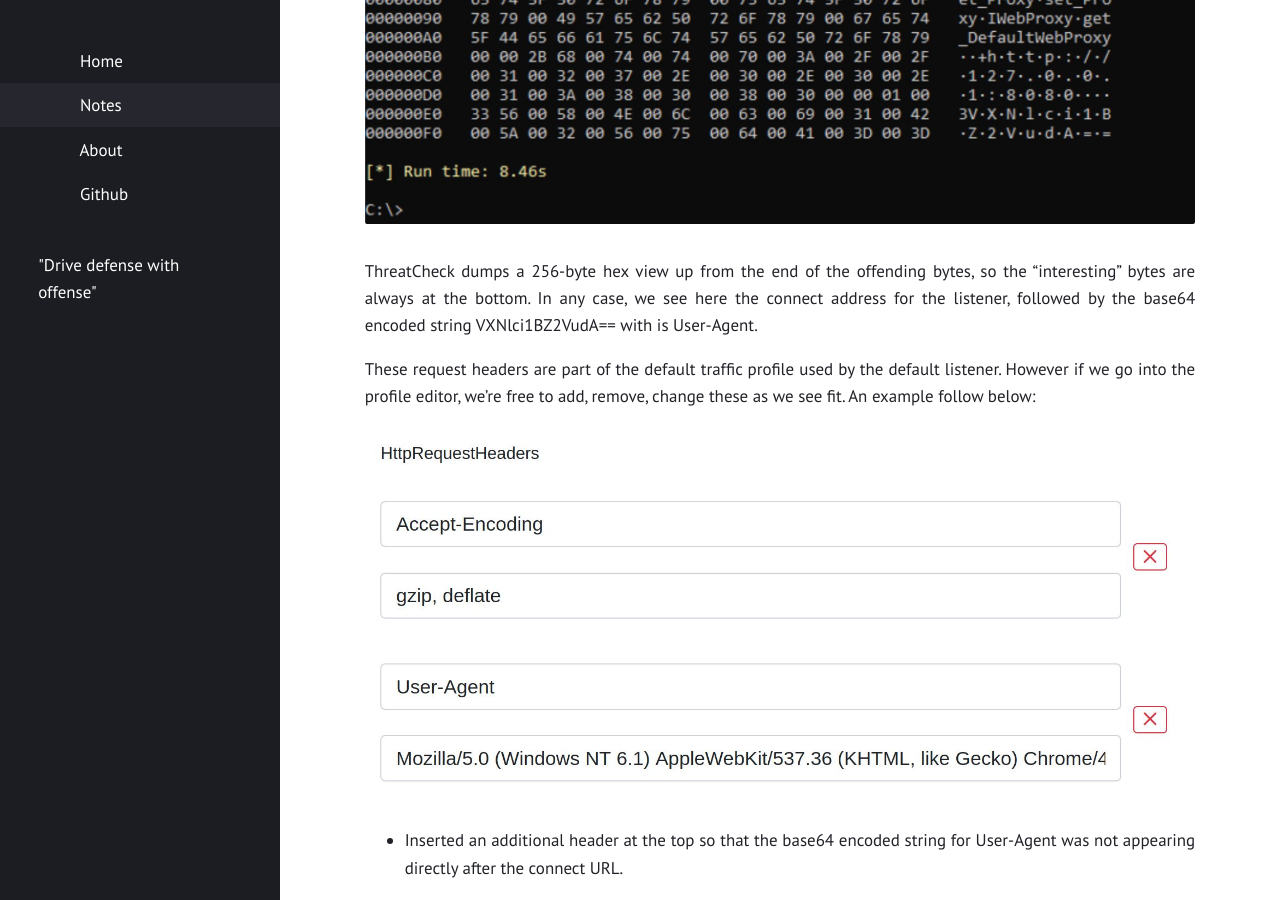
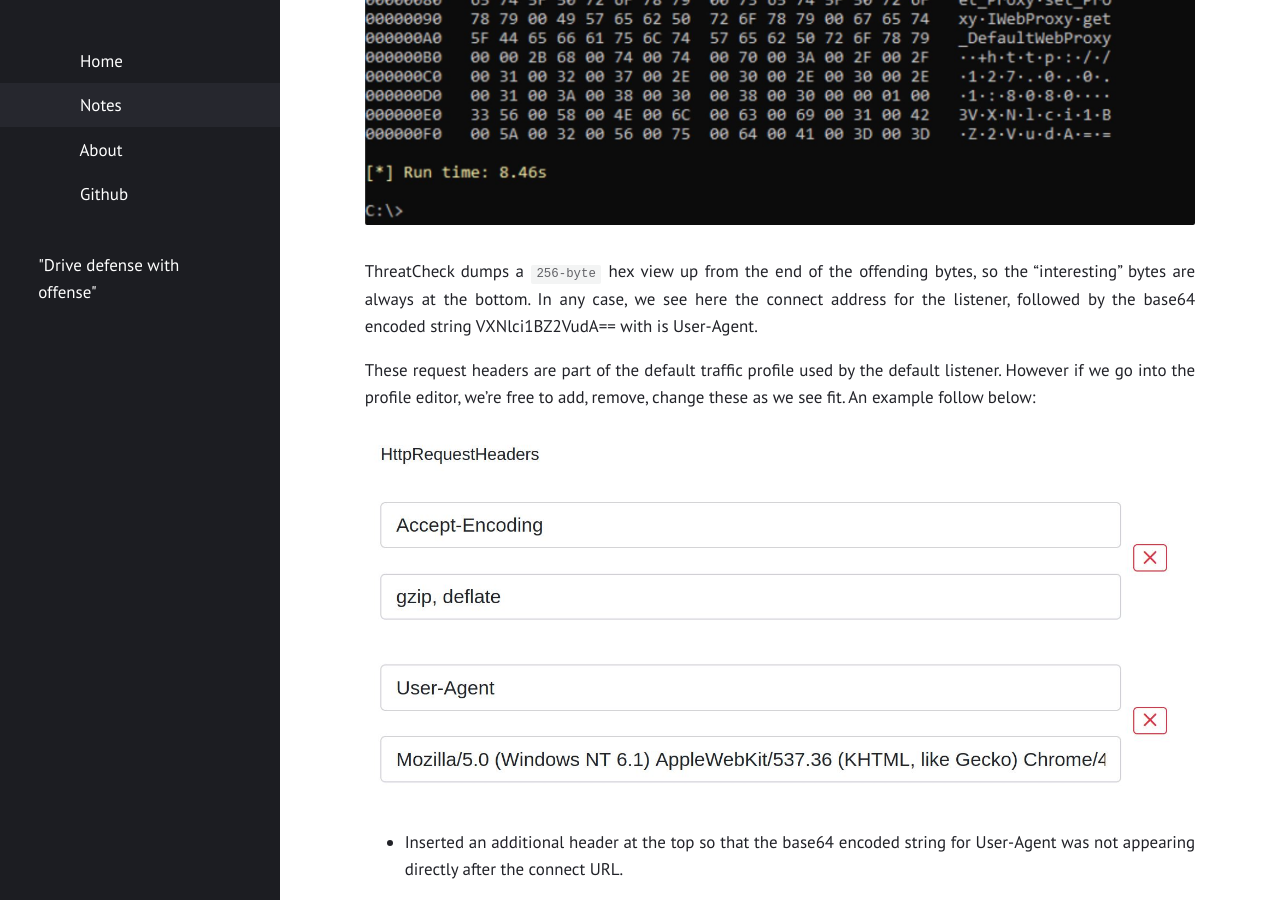
Before and after one commit to Fil88/Fil88.github.io, a Jekyll site: the page built from notes.md, in a window 1280 px wide and 900 px high, scrolled down 12104 px. Built offline with Jekyll 4.4.1, drawn with Linux system fonts in a browser that asks for light colours; some of the changed text lies outside the part shown.

````diff
--- a/notes.md
+++ b/notes.md
@@ -171,7 +171,7 @@ The constraints posed by CLM will block many of your exploitations attempts. One
 ```
 
 #### LAPS
-We can use LAPSToolkit.ps1 to identify which machines in the domain use LAPS, and which domain groups are allowed to read LAPS passwords. If we are in this group, we can get the current LAPS passwords using this tool as well.
+We can use `LAPSToolkit.ps1` to identify which machines in the domain use LAPS, and which domain groups are allowed to read LAPS passwords. If we are in this group, we can get the current LAPS passwords using this tool as well.
 
 ```powershell
 #Get computers running LAPS, along with their passwords if we're allowed to read those
@@ -576,7 +576,7 @@ From a default Covenant installation we can generate a standard binary Grunt the
   <img src="/assets/posts/2021-03-01-Windows-Evasion/cov1.JPG">
 </p>
 
-ThreatCheck dumps a 256-byte hex view up from the end of the offending bytes, so the “interesting” bytes are always at the bottom.
+ThreatCheck dumps a `256-byte` hex view up from the end of the offending bytes, so the “interesting” bytes are always at the bottom.
 In any case, we see here the connect address for the listener, followed by the base64 encoded string VXNlci1BZ2VudA== with is User-Agent.
 
 These request headers are part of the default traffic profile used by the default listener.
````
